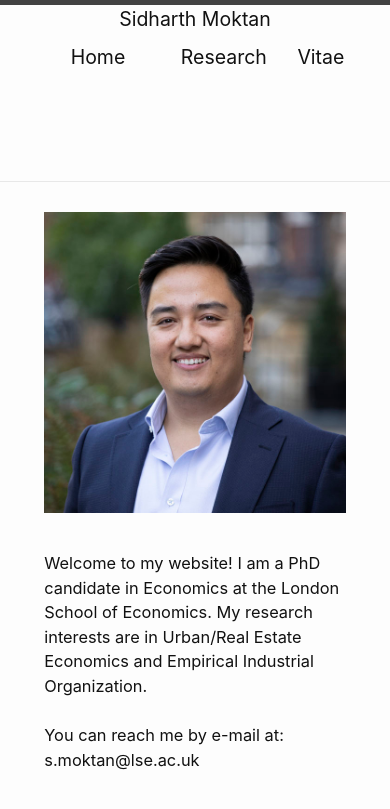
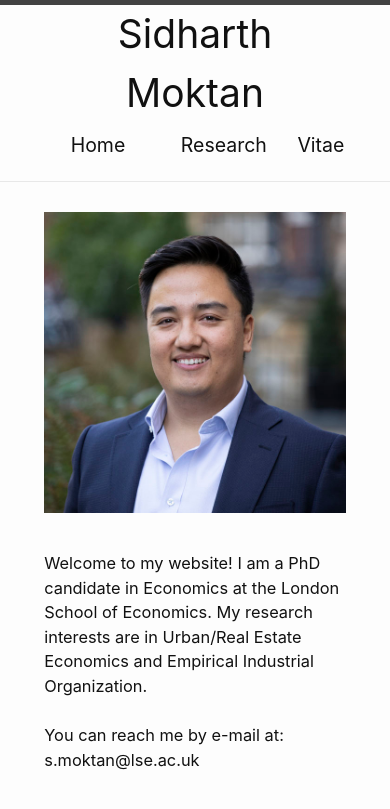
Before and after one commit to sidharthmoktan/sidharthmoktan.github.io, a Jekyll site: the page built from index.markdown, in a window 390 px wide. Shown: the top 809 px of the page. Built offline with Jekyll 4.4.1, drawn with Linux system fonts in a browser that asks for light colours.

Commit message:
Update _layout.scss

```diff
--- a/_sass/minima/_layout.scss
+++ b/_sass/minima/_layout.scss
@@ -2,7 +2,7 @@
  * Site header
  */
 .site-header {
-  font-size: 5vw;
+  font-size: 10vw;
   text-align: center;
   border-top: 5px solid $grey-color-dark;
   border-bottom: 1px solid $grey-color-light;
@@ -33,6 +33,7 @@
 
 
 .site-nav {
+  font-size: 5vw;
   text-align: center;
   line-height: $base-line-height * $base-font-size * 2.25;
 
@@ -55,11 +56,6 @@
     }
   }
 
-}
-@media screen and (max-width: 600px) {
-  .site-nav {
-    font-size: 5vw;
-  }
 }
 
 @media screen and (min-width: 601px) {
@@ -147,9 +143,6 @@
   flex: 1;
 }
 
-.page-heading {
-  @include relative-font-size(2);
-}
 
 .post-list-heading {
   @include relative-font-size(1.75);
```
